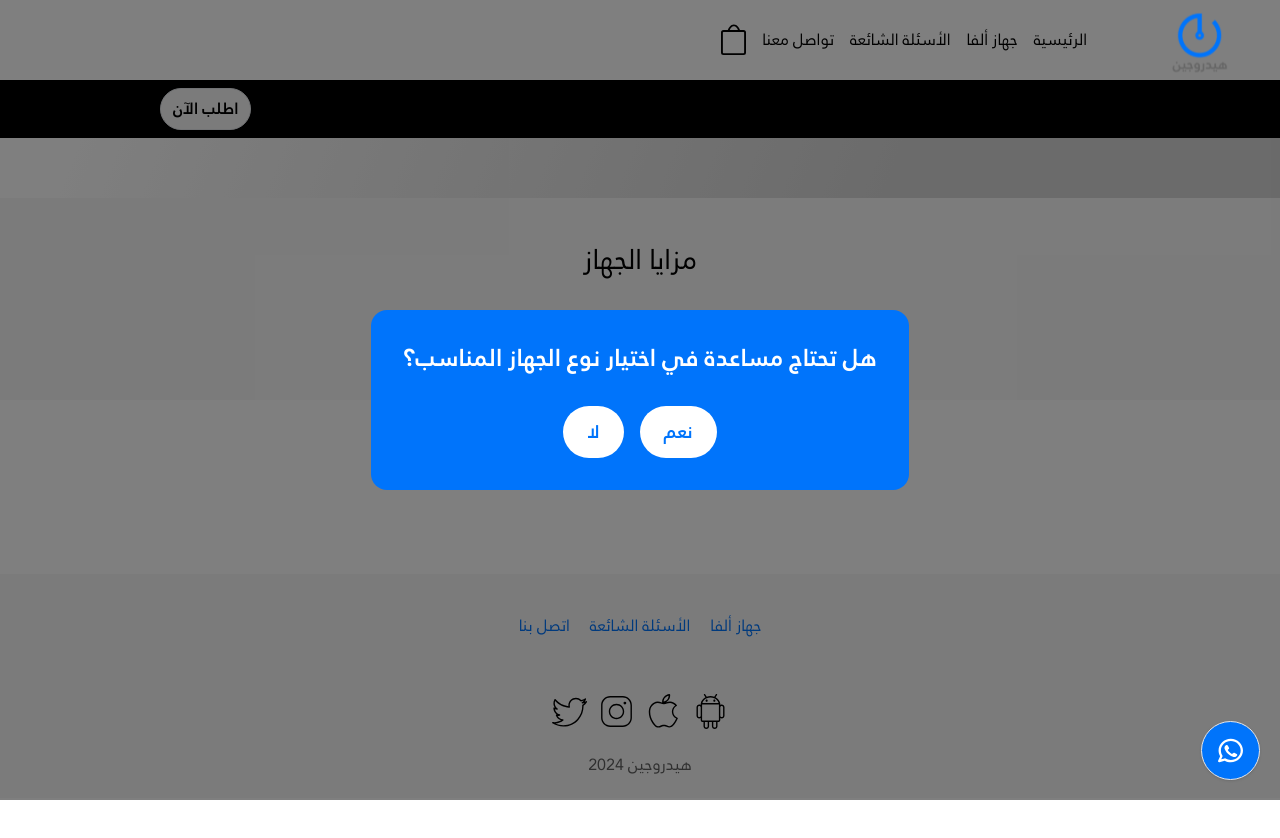
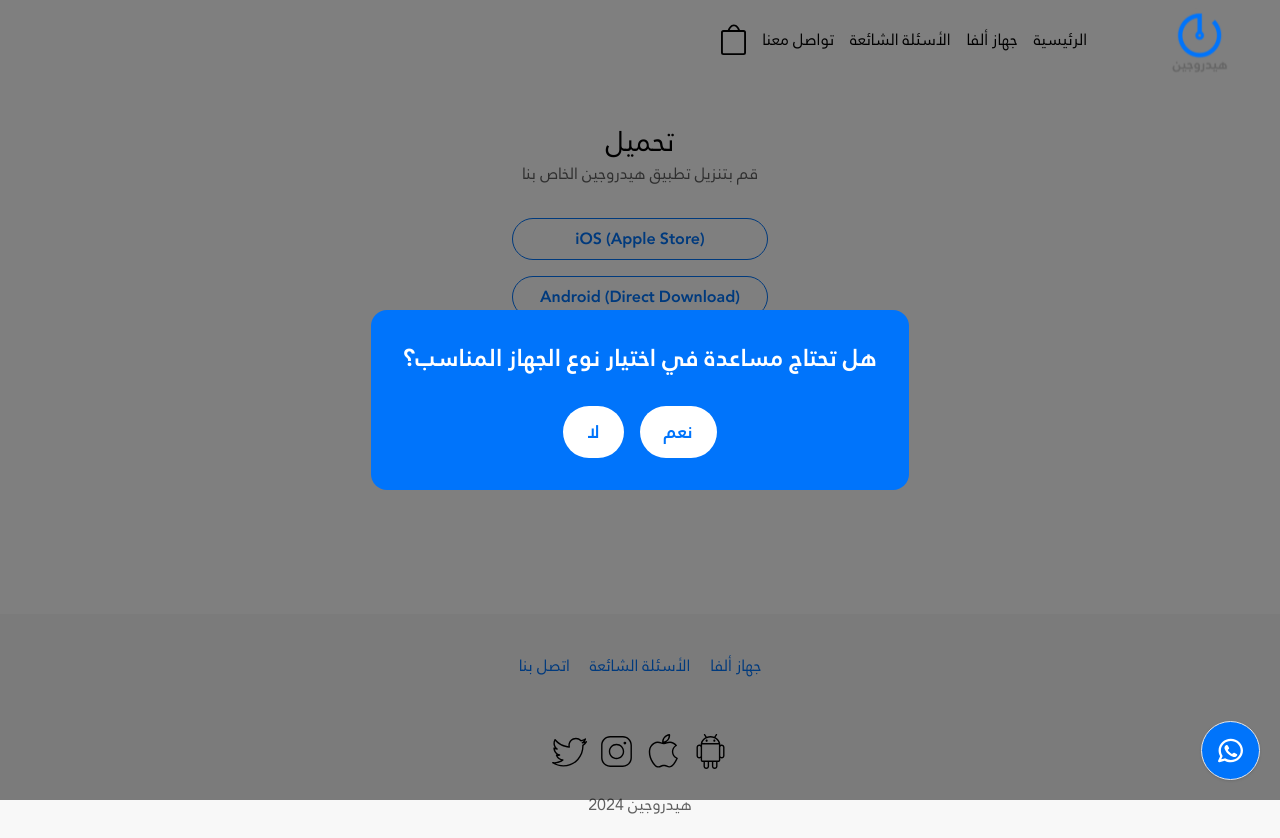
Before and after one commit to MuhannadHQ/hydrogen-website-V1, a Next.js app: page /apps in a window 1280 px wide. Before the commit the page ends 800 px from the top, so only its background shows below. Built offline with nearby package versions, Linux system fonts and the light colour scheme.

Commit message:
perf: add /apps

```diff
--- /dev/null
+++ b/src/app/apps/page.jsx
@@ -0,0 +1,59 @@
+"use client";
+
+import { useEffect } from "react";
+import amplitude from "utils/amplitude";
+
+const page = () => {
+  useEffect(() => {
+    // Detect the user's device
+    const userAgent = navigator.userAgent || window.opera;
+
+    if (/android/i.test(userAgent)) {
+      // Redirect to Android APK download link
+      window.location.href = "/hydrojeen.apk";
+    } else if (/iPad|iPhone|iPod/.test(userAgent) && !window.MSStream) {
+      // Redirect to iOS download link
+      window.location.href =
+        "https://apps.apple.com/sa/app/%D9%87%D9%8A%D8%AF%D8%B1%D9%88%D8%AC%D9%8A%D9%86/id1546619911";
+    }
+  }, []);
+
+  return (
+    <section>
+      <div className="my-10">
+        <h2 className="text-center">تحميل</h2>
+        <p className="text-center">قم بتنزيل تطبيق هيدروجين الخاص بنا</p>
+        <ul className="flex flex-col items-center general-padding my-8 space-y-4">
+          <li className="w-64">
+            <button
+              onClick={() => {
+                window.open(
+                  "https://apps.apple.com/sa/app/%D9%87%D9%8A%D8%AF%D8%B1%D9%88%D8%AC%D9%8A%D9%86/id1546619911",
+                  "_blank"
+                );
+
+                amplitude.logEvent("App Download (iOS)");
+              }}
+              className={`btn btn-primary w-full`}
+            >
+              iOS (Apple Store)
+            </button>
+          </li>
+          <li className="w-64">
+            <button
+              onClick={() => {
+                window.open("/hydrojeen.apk", "_blank");
+                amplitude.logEvent("App Download (Android)");
+              }}
+              className={`btn btn-primary w-full`}
+            >
+              Android (Direct Download)
+            </button>
+          </li>
+        </ul>
+      </div>
+    </section>
+  );
+};
+
+export default page;
--- a/src/components/global/SocialMedia.jsx
+++ b/src/components/global/SocialMedia.jsx
@@ -1,37 +1,63 @@
-import { Andriod } from "assets/icons/Andriod"
-import { Apple } from "assets/icons/Apple"
-import { Instagram } from "assets/icons/Instagram"
-import { Twitter } from "assets/icons/Twitter"
-import { Whattsapp } from "assets/icons/Whattsapp"
+import { Andriod } from "assets/icons/Andriod";
+import { Apple } from "assets/icons/Apple";
+import { Instagram } from "assets/icons/Instagram";
+import { Twitter } from "assets/icons/Twitter";
+import { Whattsapp } from "assets/icons/Whattsapp";
 
-export const SocialMedia = ({onlySocial, onlyApps}) =>
-{
+export const SocialMedia = ({ onlySocial, onlyApps }) => {
   return (
     <ul className="flex gap-3 items-center justify-center flex-row-reverse">
-{!onlyApps && <>
-      <li><a target="_blank" rel="noopener noreferrer"
-             href="https://twitter.com/hydrojeen_mena"><Twitter/></a></li>
-      <li><a target="_blank" rel="noopener noreferrer"
-             href="https://www.instagram.com/hydrojeen_mena/"><Instagram/></a>
-      </li>
-      {!onlySocial && <li><a
-        target="_blank" rel="noopener noreferrer"
-        href="https://api.whatsapp.com/send/?phone=%2B966504281941&text&app_absent=0"><Whattsapp
-        color={ "#000" }/></a>
-      </li> }
-
-      </>
-}
-      {onlySocial && <>
-        <li><a target="_blank" rel="noopener noreferrer"
-               href="https://apps.apple.com/sa/app/%D9%87%D9%8A%D8%AF%D8%B1%D9%88%D8%AC%D9%8A%D9%86/id1546619911"><Apple/></a>
-        </li>
-        <li><a
-          target="_blank" rel="noopener noreferrer"
-          href="https://play.google.com/store/apps/details?id=com.iot.hydrojeen"><Andriod/></a>
-        </li>
-
-      </> }
+      {!onlyApps && (
+        <>
+          <li>
+            <a
+              target="_blank"
+              rel="noopener noreferrer"
+              href="https://twitter.com/hydrojeen_mena"
+            >
+              <Twitter />
+            </a>
+          </li>
+          <li>
+            <a
+              target="_blank"
+              rel="noopener noreferrer"
+              href="https://www.instagram.com/hydrojeen_mena/"
+            >
+              <Instagram />
+            </a>
+          </li>
+          {!onlySocial && (
+            <li>
+              <a
+                target="_blank"
+                rel="noopener noreferrer"
+                href="https://api.whatsapp.com/send/?phone=%2B966504281941&text&app_absent=0"
+              >
+                <Whattsapp color={"#000"} />
+              </a>
+            </li>
+          )}
+        </>
+      )}
+      {onlySocial && (
+        <>
+          <li>
+            <a
+              target="_blank"
+              rel="noopener noreferrer"
+              href="https://apps.apple.com/sa/app/%D9%87%D9%8A%D8%AF%D8%B1%D9%88%D8%AC%D9%8A%D9%86/id1546619911"
+            >
+              <Apple />
+            </a>
+          </li>
+          <li>
+            <a target="_blank" rel="noopener noreferrer" href="/hydrojeen.apk">
+              <Andriod />
+            </a>
+          </li>
+        </>
+      )}
     </ul>
-  )
-}
+  );
+};
```
Also changed, not shown: 1 other file (tests, documents, lock files or other folders).
